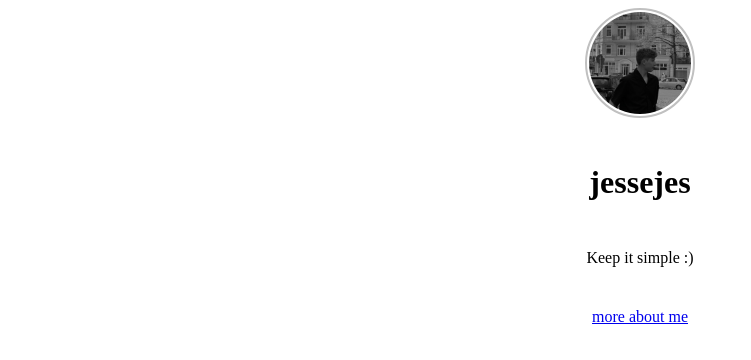
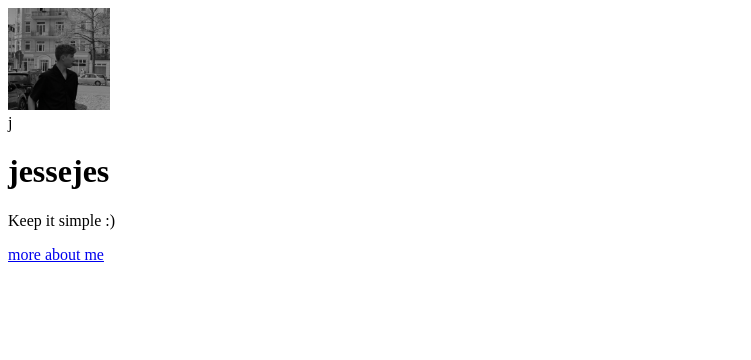
Before and after one commit to jessejes/blog, a Next.js app: page / in a window 1280 px wide. Shown: the top 360 px of the page, without its empty margins (0-751 px from the left). Built offline with nearby package versions, Linux system fonts and the light colour scheme.

Commit message:
🎨 Home page now uses tailwindcss

```diff
--- a/src/components/layout.tsx
+++ b/src/components/layout.tsx
@@ -10,7 +10,7 @@ export default function Layout(props: LayoutProps) {
         <div className="flex flex-col min-h-screen mx-4">
             <Navbar />
             <div className="flex justify-center flex-grow">
-                <div className="max-w-lg">
+                <div className="flex justify-center flex-grow max-w-lg">
                     {props.children}
                 </div>
             </div>
--- a/src/pages/index.tsx
+++ b/src/pages/index.tsx
@@ -3,8 +3,6 @@ import Navbar from '@/components/navbar'
 import Footer from '@/components/footer'
 import Button from '@/components/button'
 import Image from 'next/image'
-
-import styles from '@/styles/Home.module.scss'
 
 export default function Home() {
   return (
@@ -13,19 +11,13 @@ export default function Home() {
         <title>jessejes | Home</title>
         <link rel="icon" href="/avatar.jpg" />
       </Head>
-      <div className={styles.home}>
-        <div className={styles.container}>
-          <div className={styles.inner}>
-            <div className={styles.avatar}>
-              <Image src="/avatar.jpg" alt="Avatar" width={102} height={102} />
-            </div>
-            <div className={styles.description}>
-              <h1>jessejes</h1>
-              <p>Keep it simple :)</p>
-            </div>
-            <Button text="more about me" href="/about" />
-          </div>
+      <div className="flex flex-col flex-grow justify-center items-center gap-6 ">
+        <Image className="rounded-full" src="/avatar.jpg" alt="Avatar" width={102} height={102} />
+        <div className="flex flex-col items-center gap-2">j
+          <h1 className="text-4xl font-bold" >jessejes</h1>
+          <p className="text-base">Keep it simple :)</p>
         </div>
+        <Button text="more about me" href="/about" />
       </div>
     </>
   )
--- a/src/styles/Home.module.scss
+++ /dev/null
@@ -1,42 +0,0 @@
-@import 'vars.module.scss';
-
-.home {
-
-    display: flex;
-    justify-content: center;
-    align-items: center;
-
-    .container {
-
-        .inner {
-
-            display: flex;
-            flex-direction: column;
-            align-items: center;
-            gap: 25px;
-            max-width: 320px;
-            min-width: 320px;
-
-            .avatar {
-
-                display: flex;
-                justify-content: center;
-                border-radius: 100%;
-                border: 2px solid $secondary-color;
-
-                img {
-                    border: 2px solid transparent;
-                    border-radius: 100%;
-                }
-            }
-
-            .description {
-
-                display: flex;
-                flex-direction: column;
-                align-items: center;
-                gap: 10px;
-            }
-        }
-    }
-}
```
